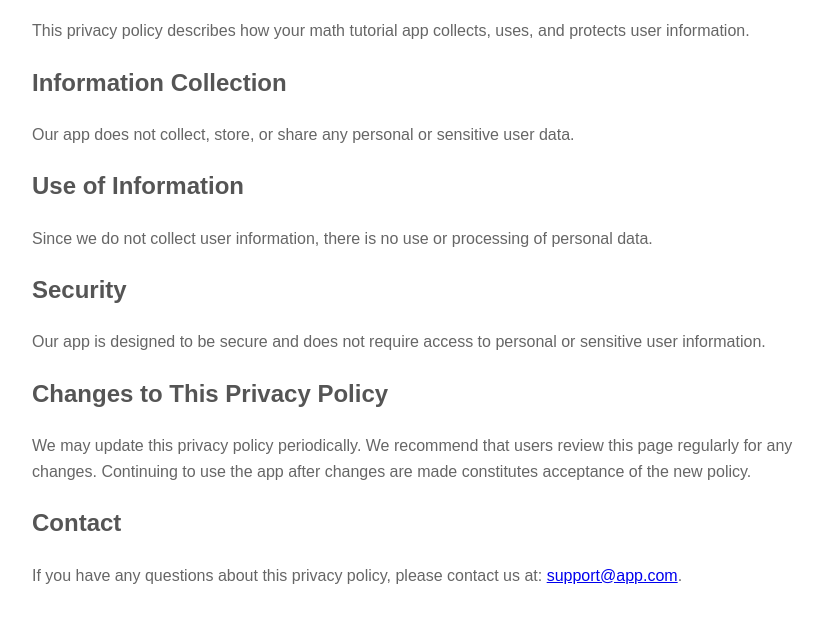
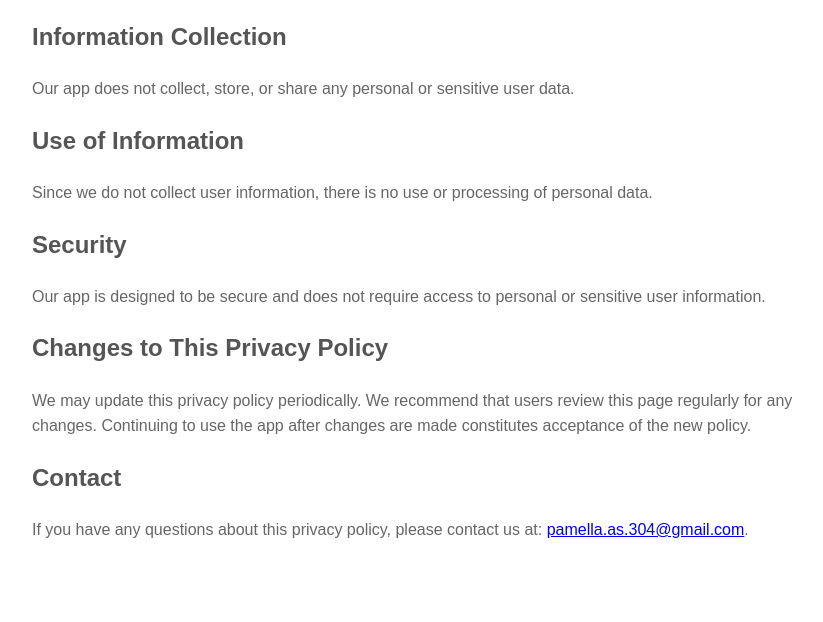
Before and after one commit to Pamella-304/Suporte-app, a plain HTML site: page Privacy/privacy.html in a window 1280 px wide. Shown: the part 96-718 px from the top of the page, without its empty margins (208-1031 px from the left). Drawn offline with Linux system fonts and the light colour scheme.

Commit message:
Update privacy.html

```diff
--- a/Privacy/privacy.html
+++ b/Privacy/privacy.html
@@ -27,8 +27,6 @@
 <body>
     <h1>Privacy Policy</h1>
 
-    <p>This privacy policy describes how your math tutorial app collects, uses, and protects user information.</p>
-
     <h2>Information Collection</h2>
     <p>Our app does not collect, store, or share any personal or sensitive user data.</p>
 
@@ -42,6 +40,6 @@
     <p>We may update this privacy policy periodically. We recommend that users review this page regularly for any changes. Continuing to use the app after changes are made constitutes acceptance of the new policy.</p>
 
     <h2>Contact</h2>
-    <p>If you have any questions about this privacy policy, please contact us at: <a href="mailto:support@app.com">support@app.com</a>.</p>
+    <p>If you have any questions about this privacy policy, please contact us at: <a href="mailto:pamella.as.304@gmail.com">pamella.as.304@gmail.com</a>.</p>
 </body>
 </html>
```
